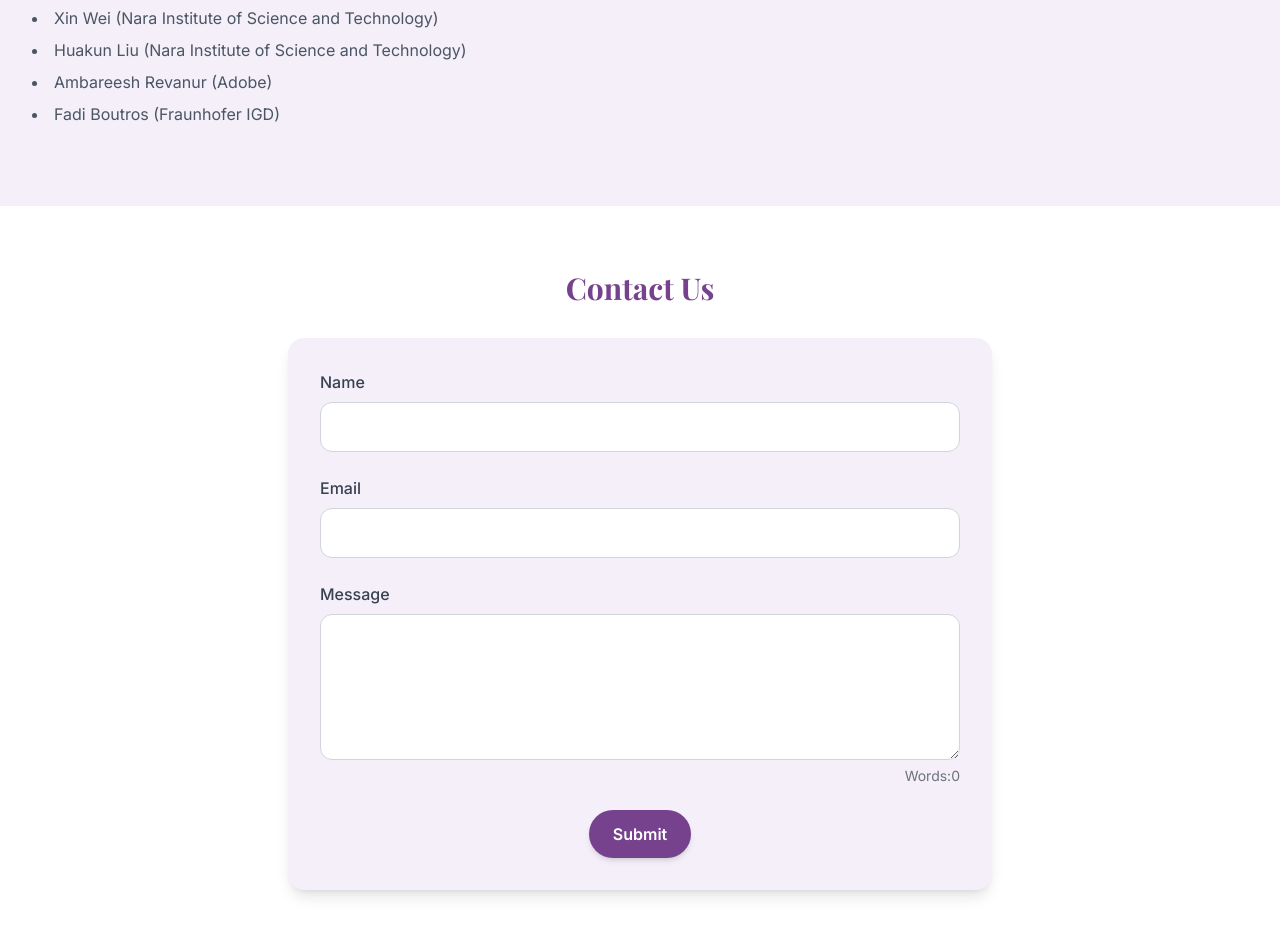
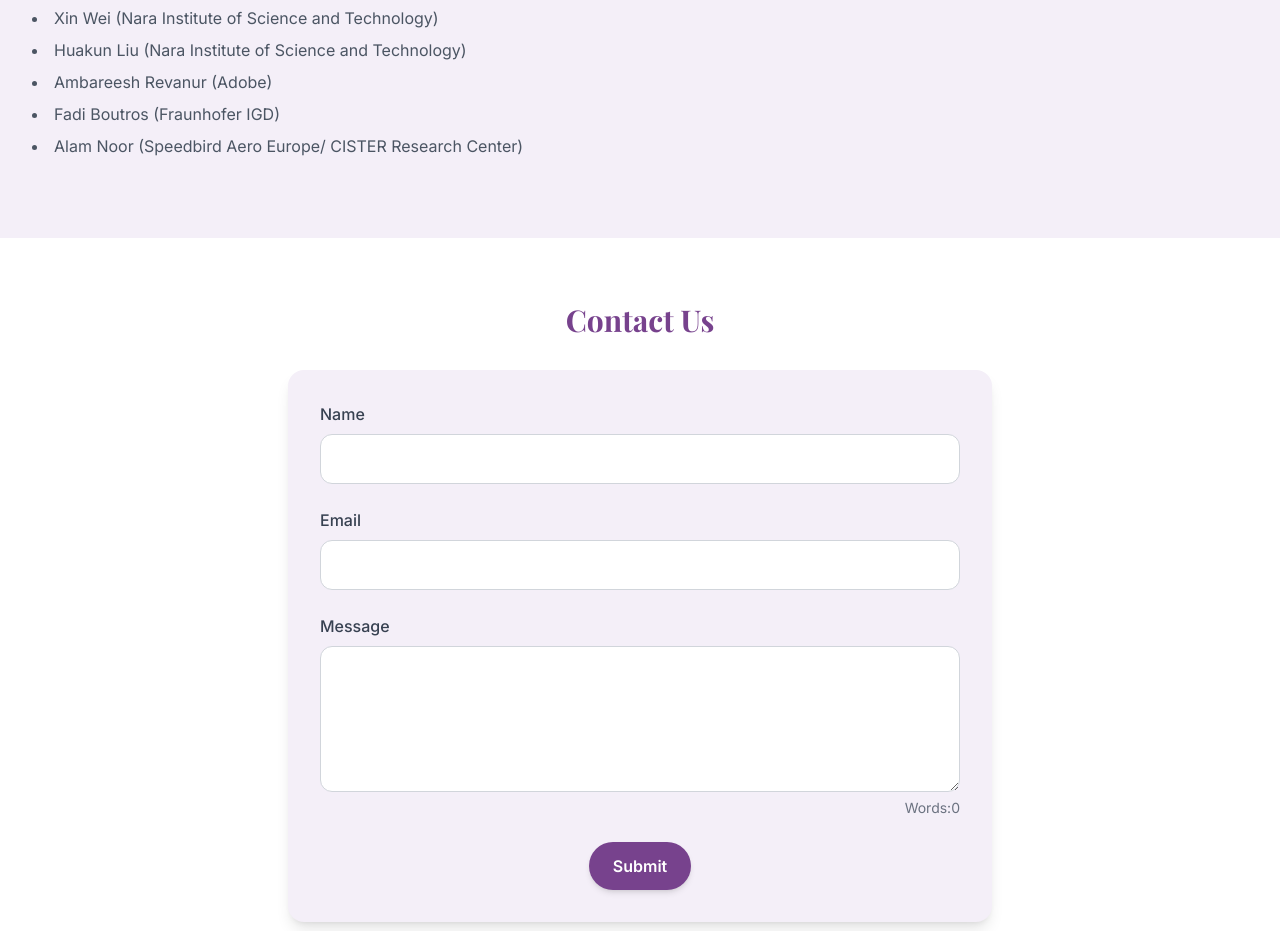
Before and after one commit to ElizaZhou96/EmpAI26, a React (Vite) app: page / in a window 1280 px wide. Shown: the part 5880-6811 px from the top of the page. Built offline with nearby package versions, Linux system fonts and the light colour scheme.

Commit message:
Update App.tsx

```diff
--- a/src/App.tsx
+++ b/src/App.tsx
@@ -468,6 +468,7 @@ function App() {
 				<li>Huakun Liu (Nara Institute of Science and Technology) </li>
 				<li>Ambareesh Revanur (Adobe) </li>
 				<li>Fadi Boutros (Fraunhofer IGD) </li>
+				<li>Alam Noor (Speedbird Aero Europe/ CISTER Research Center) </li>
 			  </ul>
             </p>
         </div>
```
